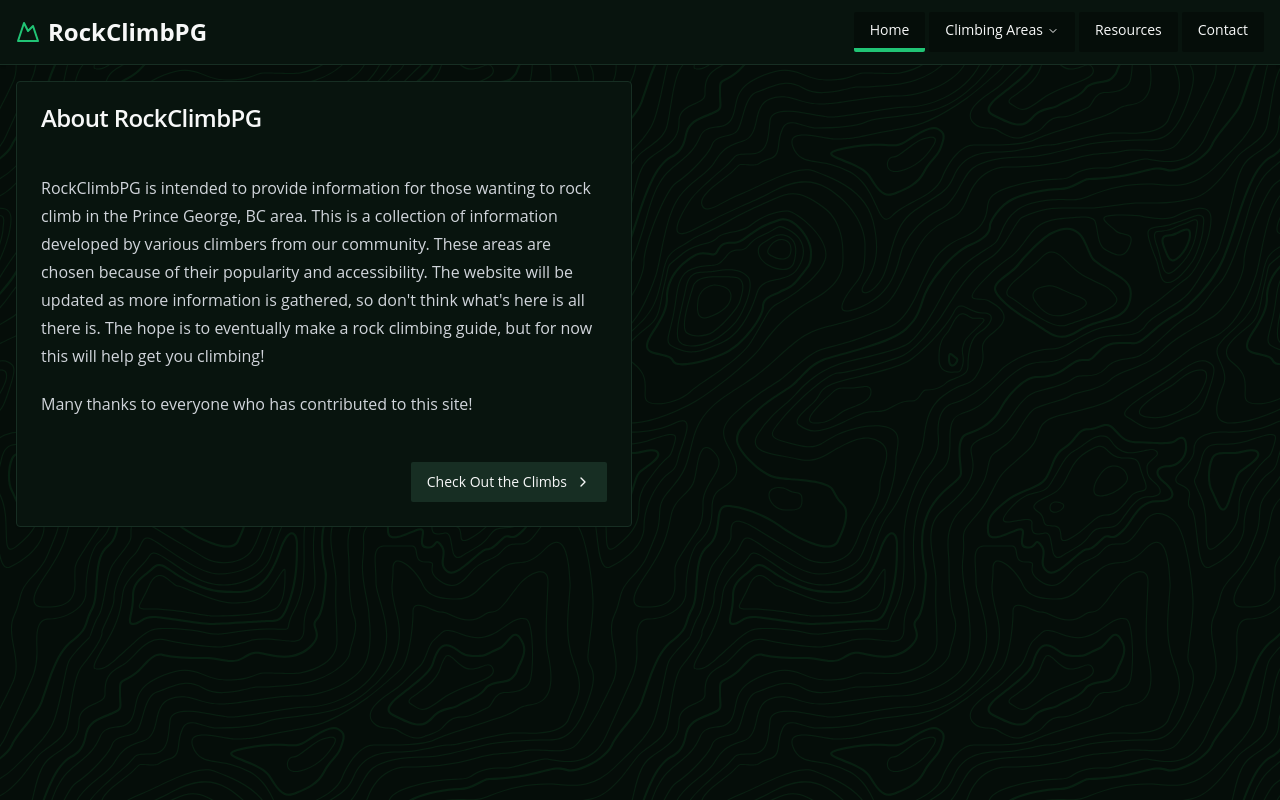
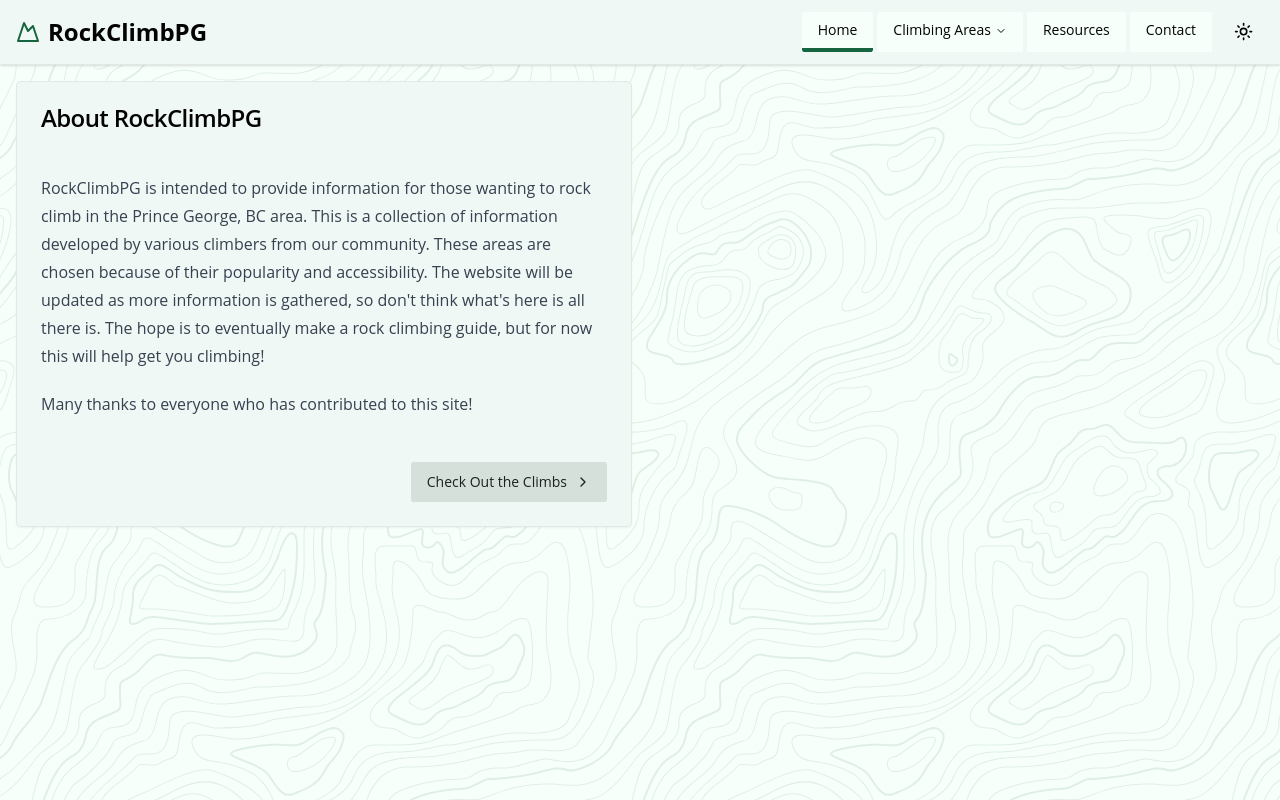
Before and after one commit to riley-paul/rockclimbpg, an Astro site: page / in a window 1280 px wide. Built offline with nearby package versions, Linux system fonts and the light colour scheme; Astro itself is replaced by a stand-in of ours.

Commit message:
add dark mode toggle and tweak colours

```diff
--- a/src/components/Header.tsx
+++ b/src/components/Header.tsx
@@ -11,6 +11,7 @@ import {
 } from "lucide-react";
 import React from "react";
 import { NavMenu } from "./NavMenu";
+import { ModeToggle } from "./ModeToggle";
 
 interface Props {
   pathname: string;
@@ -51,6 +52,7 @@ export const Header: React.FC<Props> = (props) => {
           )}
         >
           <NavMenu pathname={pathname} />
+          <ModeToggle />
         </ul>
       </header>
     </div>
--- /dev/null
+++ b/src/components/ModeToggle.tsx
@@ -0,0 +1,52 @@
+import * as React from "react";
+import { Moon, Sun } from "lucide-react";
+
+import { Button } from "@/components/ui/button";
+import {
+  DropdownMenu,
+  DropdownMenuContent,
+  DropdownMenuItem,
+  DropdownMenuTrigger,
+} from "@/components/ui/dropdown-menu";
+
+export function ModeToggle() {
+  const [theme, setThemeState] = React.useState<
+    "theme-light" | "dark" | "system"
+  >("theme-light");
+
+  React.useEffect(() => {
+    const isDarkMode = document.documentElement.classList.contains("dark");
+    setThemeState(isDarkMode ? "dark" : "theme-light");
+  }, []);
+
+  React.useEffect(() => {
+    const isDark =
+      theme === "dark" ||
+      (theme === "system" &&
+        window.matchMedia("(prefers-color-scheme: dark)").matches);
+    document.documentElement.classList[isDark ? "add" : "remove"]("dark");
+  }, [theme]);
+
+  return (
+    <DropdownMenu>
+      <DropdownMenuTrigger asChild>
+        <Button variant="ghost" size="icon">
+          <Sun className="h-[1.2rem] w-[1.2rem] rotate-0 scale-100 transition-all dark:-rotate-90 dark:scale-0" />
+          <Moon className="absolute h-[1.2rem] w-[1.2rem] rotate-90 scale-0 transition-all dark:rotate-0 dark:scale-100" />
+          <span className="sr-only">Toggle theme</span>
+        </Button>
+      </DropdownMenuTrigger>
+      <DropdownMenuContent align="end">
+        <DropdownMenuItem onClick={() => setThemeState("theme-light")}>
+          Light
+        </DropdownMenuItem>
+        <DropdownMenuItem onClick={() => setThemeState("dark")}>
+          Dark
+        </DropdownMenuItem>
+        <DropdownMenuItem onClick={() => setThemeState("system")}>
+          System
+        </DropdownMenuItem>
+      </DropdownMenuContent>
+    </DropdownMenu>
+  );
+}
--- a/src/components/NavMenu.tsx
+++ b/src/components/NavMenu.tsx
@@ -1,15 +1,13 @@
-import { links, type Link } from "@/config/links";
+import { links } from "@/config/links";
 import React from "react";
 
 import {
   NavigationMenu,
   NavigationMenuContent,
-  NavigationMenuIndicator,
   NavigationMenuItem,
   NavigationMenuLink,
   NavigationMenuList,
   NavigationMenuTrigger,
-  NavigationMenuViewport,
   navigationMenuTriggerStyle,
 } from "@/components/ui/navigation-menu";
 import { cn } from "@/lib/utils";
--- a/src/globals.css
+++ b/src/globals.css
@@ -4,26 +4,42 @@
 
 @layer base {
   :root {
-    --background: 0 0% 100%;
-    --foreground: 222.2 84% 4.9%;
-    --card: 0 0% 100%;
-    --card-foreground: 222.2 84% 4.9%;
-    --popover: 0 0% 100%;
-    --popover-foreground: 222.2 84% 4.9%;
-    --primary: 222.2 47.4% 11.2%;
-    --primary-foreground: 210 40% 98%;
-    --secondary: 210 40% 96.1%;
-    --secondary-foreground: 222.2 47.4% 11.2%;
-    --muted: 210 40% 96.1%;
-    --muted-foreground: 215.4 16.3% 46.9%;
-    --accent: 210 40% 96.1%;
-    --accent-foreground: 222.2 47.4% 11.2%;
+    /* Name: custom color palette
+       Author: Ilias Ism
+       URL: https://gradient.page */
+
+    /* CSS: .bg-gradient { background: var(--gradient) } */
+    --gradient: #166534;
+    --background: 152 98.2% 98.48%;
+    --foreground: 152 6.4% 0.96%;
+
+    --muted: 152 6.4% 92.4%;
+    --muted-foreground: 152 3.2% 42.4%;
+
+    --popover: 152 37.519999999999996% 95.44%;
+    --popover-foreground: 152 6.4% 1.2%;
+
+    --card: 152 37.519999999999996% 95.44%;
+    --card-foreground: 152 6.4% 1.2%;
+
+    --border: 152 11.4% 89.96%;
+    --input: 152 11.4% 89.96%;
+
+    --primary: 152 64% 24%;
+    --primary-foreground: 152 1.28% 92.4%;
+
+    --secondary: 152 15.36% 85.56%;
+    --secondary-foreground: 152 4.84% 12.4%;
+
+    --accent: 152 15.36% 85.56%;
+    --accent-foreground: 152 4.84% 12.4%;
+
     --destructive: 0 84.2% 60.2%;
-    --destructive-foreground: 210 40% 98%;
-    --border: 214.3 31.8% 91.4%;
-    --input: 214.3 31.8% 91.4%;
-    --ring: 222.2 84% 4.9%;
-    --radius: 0.5rem;
+    --destructive-foreground: 0 0% 98%;
+
+    --ring: 152 64% 24%;
+
+    --radius: 0.3rem;
   }
 
   .dark {
@@ -37,32 +53,31 @@
     --background: 151 46.15% 3.6%;
     --foreground: 151 7.1% 97.25%;
 
-    --muted: 151 34.08% 13.5%;
+    --muted: 151 37.629999999999995% 13.5%;
     --muted-foreground: 151 7.1% 54.5%;
 
-    --popover: 151 42.28% 5.4%;
+    --popover: 151 37.31% 5.8500000000000005%;
     --popover-foreground: 151 7.1% 97.25%;
 
-    --card: 151 42.28% 5.4%;
+    --card: 151 37.31% 5.8500000000000005%;
     --card-foreground: 151 7.1% 97.25%;
 
-    --border: 151 34.08% 13.5%;
-    --input: 151 34.08% 13.5%;
+    --border: 151 37.629999999999995% 13.5%;
+    --input: 151 37.629999999999995% 13.5%;
 
     --primary: 151 71% 45%;
     --primary-foreground: 151 7.1% 97.25%;
 
-    --secondary: 151 34.08% 13.5%;
+    --secondary: 151 37.629999999999995% 13.5%;
     --secondary-foreground: 151 7.1% 97.25%;
 
-    --accent: 151 34.08% 13.5%;
+    --accent: 151 37.629999999999995% 13.5%;
     --accent-foreground: 151 7.1% 97.25%;
 
     --destructive: 0 62.8% 30.6%;
     --destructive-foreground: 151 7.1% 97.25%;
 
     --ring: 151 71% 45%;
-    --radius: 0.25rem;
   }
 }
 
@@ -79,7 +94,3 @@ html,
 body {
   @apply w-full h-full overflow-hidden;
 }
-
-body {
-  background-image: url("/bg/topography.svg");
-}
--- a/src/layouts/Layout.astro
+++ b/src/layouts/Layout.astro
@@ -8,7 +8,31 @@ interface Props {
 }
 ---
 
-<html lang="en" class="dark">
+<script is:inline>
+  const getThemePreference = () => {
+    if (typeof localStorage !== "undefined" && localStorage.getItem("theme")) {
+      return localStorage.getItem("theme");
+    }
+    return window.matchMedia("(prefers-color-scheme: dark)").matches
+      ? "dark"
+      : "light";
+  };
+  const isDark = getThemePreference() === "dark";
+  document.documentElement.classList[isDark ? "add" : "remove"]("dark");
+
+  if (typeof localStorage !== "undefined") {
+    const observer = new MutationObserver(() => {
+      const isDark = document.documentElement.classList.contains("dark");
+      localStorage.setItem("theme", isDark ? "dark" : "light");
+    });
+    observer.observe(document.documentElement, {
+      attributes: true,
+      attributeFilter: ["class"],
+    });
+  }
+</script>
+
+<html lang="en" class="">
   <head>
     <meta charset="UTF-8" />
     <meta name="viewport" content="width=device-width, initial-scale=1.0" />
@@ -21,11 +45,8 @@ interface Props {
 
     <title>Rock Climb PG - New</title>
   </head>
-  <body class="flex flex-col">
-    <Header
-      client:load
-      pathname={Astro.url.pathname}
-    />
+  <body class="flex flex-col dark:bg-[url('/bg/topography.svg')] bg-[url('/bg/topography-light.svg')]">
+    <Header client:load pathname={Astro.url.pathname} />
     <main class="flex-1 overflow-auto">
       <div class="container p-4 grid gap-4">
         <slot />
```
Also changed, not shown: public/bg/topography-light.svg (added).
